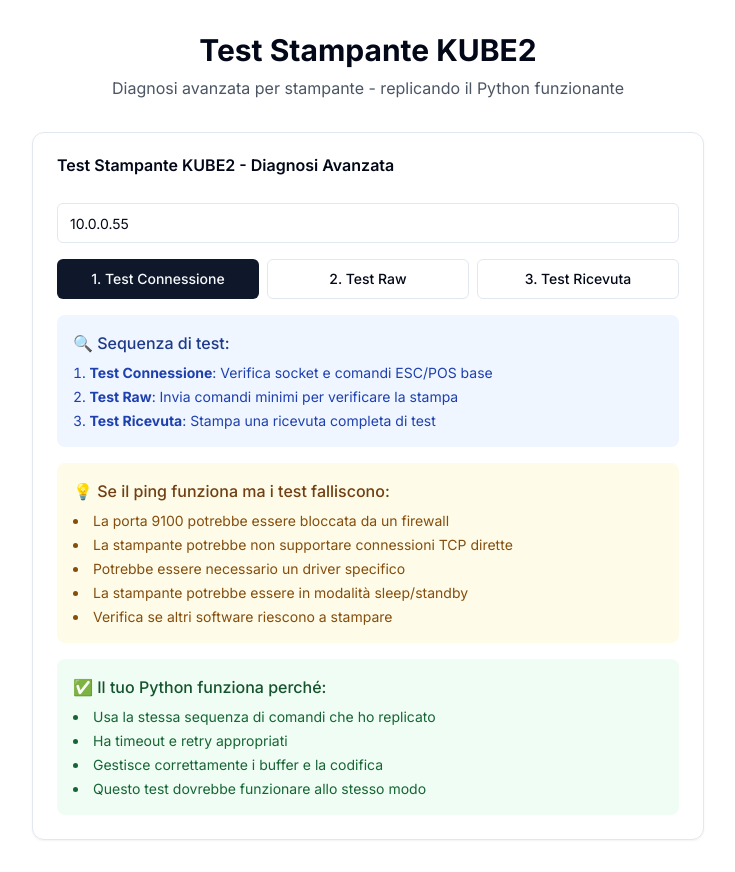
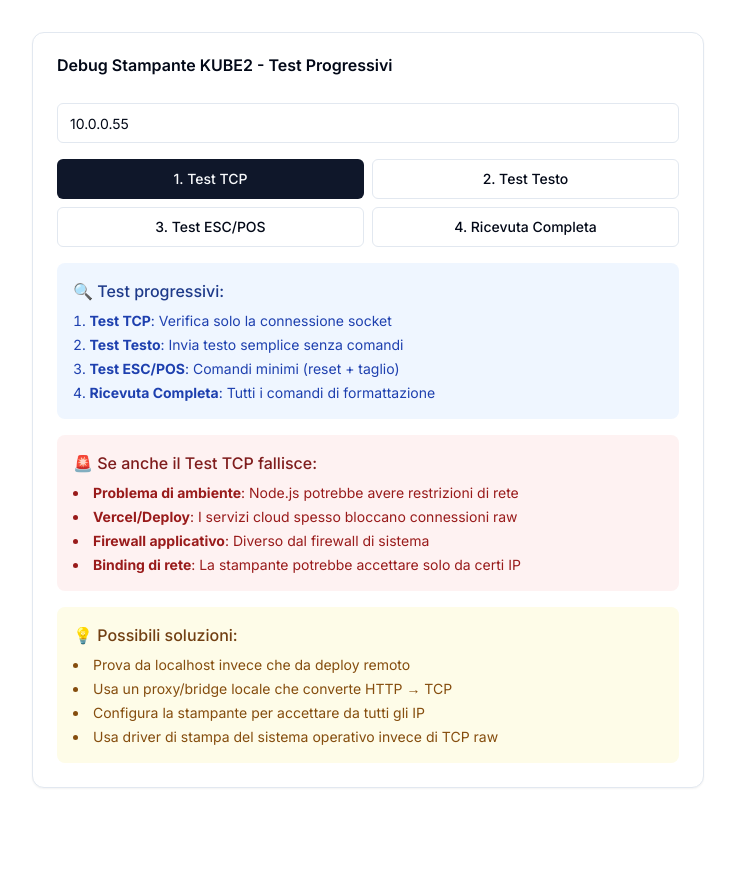
Before and after one commit to AugustoCodingRepository/hotel-management-system, a Next.js app: page /printer-test in a window 1280 px wide. Shown: the whole page, without its empty margins (272-1007 px from the left). After the commit the page ends 820 px from the top, so only its background shows below. Built offline with nearby package versions, Linux system fonts and the light colour scheme.

Commit message:
Add printer-test and command

```diff
--- a/src/app/components/printer-test.tsx
+++ b/src/app/components/printer-test.tsx
@@ -16,7 +16,7 @@ export function PrinterTest() {
   const [testing, setTesting] = useState(false)
   const [result, setResult] = useState<TestResult | null>(null)
 
-  const testConnection = async () => {
+  const testTcpConnection = async () => {
     setTesting(true)
     setResult(null)
 
@@ -42,13 +42,13 @@ export function PrinterTest() {
     }
   }
 
-  const testActualPrint = async () => {
+  const testRawPrint = async () => {
     setTesting(true)
     setResult(null)
 
     try {
-      // Test con ricevuta semplice
-      const testReceipt = generateSimpleTestReceipt()
+      // Test con solo testo senza comandi ESC/POS
+      const rawText = "TEST STAMPA SEMPLICE\nSenza comandi ESC/POS\nSolo testo normale\n\n\n"
 
       const response = await fetch('/api/print/kube2', {
         method: 'POST',
@@ -57,21 +57,21 @@ export function PrinterTest() {
         },
         body: JSON.stringify({
           printerIp,
-          content: testReceipt,
-          tableNumber: 99,
+          content: rawText,
+          tableNumber: 77,
         }),
       })
 
       const data = await response.json()
       setResult({
         success: data.success,
-        message: data.success ? 'Test di stampa completato!' : 'Test di stampa fallito',
-        details: data.error || 'Ricevuta di test inviata alla stampante KUBE2'
+        message: data.success ? 'Test testo semplice OK!' : 'Test testo fallito',
+        details: data.error || 'Testo semplice inviato senza comandi ESC/POS'
       })
     } catch (error) {
       setResult({
         success: false,
-        message: 'Errore test stampa',
+        message: 'Errore test testo',
         details: error instanceof Error ? error.message : 'Errore sconosciuto'
       })
     } finally {
@@ -79,13 +79,13 @@ export function PrinterTest() {
     }
   }
 
-  const testRawPrint = async () => {
+  const testEscPosPrint = async () => {
     setTesting(true)
     setResult(null)
 
     try {
-      // Test con comandi raw minimi
-      const rawContent = "\x1B@TEST KUBE II\n\nStampa funzionante!\n\n\n\x1DV\x00"
+      // Test con comandi ESC/POS minimi
+      const escPosContent = "\x1B@TEST ESC/POS\n\nComandi stampante\n\n\n\x1DV\x00"
 
       const response = await fetch('/api/print/kube2', {
         method: 'POST',
@@ -94,21 +94,21 @@ export function PrinterTest() {
         },
         body: JSON.stringify({
           printerIp,
-          content: rawContent,
-          tableNumber: 88,
+          content: escPosContent,
+          tableNumber: 66,
         }),
       })
 
       const data = await response.json()
       setResult({
         success: data.success,
-        message: data.success ? 'Test raw completato!' : 'Test raw fallito',
-        details: data.error || 'Comandi raw inviati alla stampante'
+        message: data.success ? 'Test ESC/POS OK!' : 'Test ESC/POS fallito',
+        details: data.error || 'Comandi ESC/POS inviati (reset + taglio)'
       })
     } catch (error) {
       setResult({
         success: false,
-        message: 'Errore test raw',
+        message: 'Errore test ESC/POS',
         details: error instanceof Error ? error.message : 'Errore sconosciuto'
       })
     } finally {
@@ -116,7 +116,43 @@ export function PrinterTest() {
     }
   }
 
-  const generateSimpleTestReceipt = () => {
+  const testFullReceipt = async () => {
+    setTesting(true)
+    setResult(null)
+
+    try {
+      const fullReceipt = generateFullTestReceipt()
+
+      const response = await fetch('/api/print/kube2', {
+        method: 'POST',
+        headers: {
+          'Content-Type': 'application/json',
+        },
+        body: JSON.stringify({
+          printerIp,
+          content: fullReceipt,
+          tableNumber: 55,
+        }),
+      })
+
+      const data = await response.json()
+      setResult({
+        success: data.success,
+        message: data.success ? 'Ricevuta completa OK!' : 'Ricevuta completa fallita',
+        details: data.error || 'Ricevuta completa con tutti i comandi ESC/POS'
+      })
+    } catch (error) {
+      setResult({
+        success: false,
+        message: 'Errore ricevuta completa',
+        details: error instanceof Error ? error.message : 'Errore sconosciuto'
+      })
+    } finally {
+      setTesting(false)
+    }
+  }
+
+  const generateFullTestReceipt = () => {
     const ESC = "\x1B"
     const GS = "\x1D"
 
@@ -128,35 +164,51 @@ export function PrinterTest() {
     // Centro
     content += ESC + "a" + "\x01"
     content += ESC + "!" + "\x18" // Grande
-    content += "TEST KUBE II\n"
+    content += "IL NIDO\n"
     content += ESC + "!" + "\x00" // Normale
-    content += "Sistema Hotel\n"
+    content += "Hotel Sorrento ***\n"
+    content += "Via Nastro Verde 82\n"
+    content += "Sorrento (80067)\n"
+    content += "Tel: +39 081 878 2706\n"
     content += "\n"
+
+    content += "================================\n"
 
     // Sinistra
     content += ESC + "a" + "\x00"
-    content += "TAVOLO: 99\n"
+    content += ESC + "!" + "\x08" // Grassetto
+    content += "TAVOLO: 55\n"
+    content += ESC + "!" + "\x00"
     content += `DATA: ${new Date().toLocaleDateString("it-IT")}\n`
     content += `ORA: ${new Date().toLocaleTimeString("it-IT")}\n`
     content += "\n"
 
     content += "--------------------------------\n"
-    content += "1x Test Item             EUR 5.00\n"
-    content += "1x Caffe                 EUR 1.50\n"
+    content += ESC + "!" + "\x08"
+    content += "ORDINE:\n"
+    content += ESC + "!" + "\x00"
+    content += "--------------------------------\n"
+
+    // Articoli
+    content += "1x Risotto ai Funghi     EUR 14.00\n"
+    content += "2x Caffe                 EUR  3.00\n"
+    content += "1x Acqua                 EUR  2.50\n"
+
     content += "--------------------------------\n"
 
     // Totale a destra
     content += ESC + "a" + "\x02"
     content += ESC + "!" + "\x08"
-    content += "TOTALE: EUR 6.50\n"
+    content += "TOTALE: EUR 19.50\n"
     content += ESC + "!" + "\x00"
 
     // Centro
     content += ESC + "a" + "\x01"
     content += "================================\n"
     content += "\n"
-    content += "Test completato!\n"
-    content += "Grazie\n"
+    content += "Grazie per la visita!\n"
+    content += "www.ilnido.it\n"
+    content += "\n"
     content += "\n"
     content += "\n"
 
@@ -170,7 +222,7 @@ export function PrinterTest() {
     <div className="max-w-2xl mx-auto">
       <Card>
         <CardHeader>
-          <CardTitle>Test Stampante KUBE2 - Diagnosi Avanzata</CardTitle>
+          <CardTitle>Debug Stampante KUBE2 - Test Progressivi</CardTitle>
         </CardHeader>
         <CardContent className="space-y-4">
           <div className="flex gap-2">
@@ -183,13 +235,13 @@ export function PrinterTest() {
             />
           </div>
 
-          <div className="grid grid-cols-1 md:grid-cols-3 gap-2">
+          <div className="grid grid-cols-2 gap-2">
             <Button
-              onClick={testConnection}
+              onClick={testTcpConnection}
               disabled={testing || !printerIp}
               className="w-full"
             >
-              {testing ? 'Testing...' : '1. Test Connessione'}
+              {testing ? 'Testing...' : '1. Test TCP'}
             </Button>
             <Button
               onClick={testRawPrint}
@@ -197,15 +249,23 @@ export function PrinterTest() {
               variant="outline"
               className="w-full"
             >
-              {testing ? 'Printing...' : '2. Test Raw'}
+              {testing ? 'Printing...' : '2. Test Testo'}
             </Button>
             <Button
-              onClick={testActualPrint}
+              onClick={testEscPosPrint}
               disabled={testing || !printerIp}
               variant="outline"
               className="w-full"
             >
-              {testing ? 'Printing...' : '3. Test Ricevuta'}
+              {testing ? 'Printing...' : '3. Test ESC/POS'}
+            </Button>
+            <Button
+              onClick={testFullReceipt}
+              disabled={testing || !printerIp}
+              variant="outline"
+              className="w-full"
+            >
+              {testing ? 'Printing...' : '4. Ricevuta Completa'}
             </Button>
           </div>
 
@@ -228,32 +288,32 @@ export function PrinterTest() {
           )}
 
           <div className="bg-blue-50 p-4 rounded-lg">
-            <h4 className="font-medium text-blue-900 mb-2">🔍 Sequenza di test:</h4>
+            <h4 className="font-medium text-blue-900 mb-2">🔍 Test progressivi:</h4>
             <ol className="text-sm text-blue-800 space-y-1 list-decimal list-inside">
-              <li><strong>Test Connessione</strong>: Verifica socket e comandi ESC/POS base</li>
-              <li><strong>Test Raw</strong>: Invia comandi minimi per verificare la stampa</li>
-              <li><strong>Test Ricevuta</strong>: Stampa una ricevuta completa di test</li>
+              <li><strong>Test TCP</strong>: Verifica solo la connessione socket</li>
+              <li><strong>Test Testo</strong>: Invia testo semplice senza comandi</li>
+              <li><strong>Test ESC/POS</strong>: Comandi minimi (reset + taglio)</li>
+              <li><strong>Ricevuta Completa</strong>: Tutti i comandi di formattazione</li>
             </ol>
           </div>
 
-          <div className="bg-yellow-50 p-4 rounded-lg">
-            <h4 className="font-medium text-yellow-900 mb-2">💡 Se il ping funziona ma i test falliscono:</h4>
-            <ul className="text-sm text-yellow-800 space-y-1 list-disc list-inside">
-              <li>La porta 9100 potrebbe essere bloccata da un firewall</li>
-              <li>La stampante potrebbe non supportare connessioni TCP dirette</li>
-              <li>Potrebbe essere necessario un driver specifico</li>
-              <li>La stampante potrebbe essere in modalità sleep/standby</li>
-              <li>Verifica se altri software riescono a stampare</li>
+          <div className="bg-red-50 p-4 rounded-lg">
+            <h4 className="font-medium text-red-900 mb-2">🚨 Se anche il Test TCP fallisce:</h4>
+            <ul className="text-sm text-red-800 space-y-1 list-disc list-inside">
+              <li><strong>Problema di ambiente</strong>: Node.js potrebbe avere restrizioni di rete</li>
+              <li><strong>Vercel/Deploy</strong>: I servizi cloud spesso bloccano connessioni raw</li>
+              <li><strong>Firewall applicativo</strong>: Diverso dal firewall di sistema</li>
+              <li><strong>Binding di rete</strong>: La stampante potrebbe accettare solo da certi IP</li>
             </ul>
           </div>
 
-          <div className="bg-green-50 p-4 rounded-lg">
-            <h4 className="font-medium text-green-900 mb-2">✅ Il tuo Python funziona perché:</h4>
-            <ul className="text-sm text-green-800 space-y-1 list-disc list-inside">
-              <li>Usa la stessa sequenza di comandi che ho replicato</li>
-              <li>Ha timeout e retry appropriati</li>
-              <li>Gestisce correttamente i buffer e la codifica</li>
-              <li>Questo test dovrebbe funzionare allo stesso modo</li>
+          <div className="bg-yellow-50 p-4 rounded-lg">
+            <h4 className="font-medium text-yellow-900 mb-2">💡 Possibili soluzioni:</h4>
+            <ul className="text-sm text-yellow-800 space-y-1 list-disc list-inside">
+              <li>Prova da localhost invece che da deploy remoto</li>
+              <li>Usa un proxy/bridge locale che converte HTTP → TCP</li>
+              <li>Configura la stampante per accettare da tutti gli IP</li>
+              <li>Usa driver di stampa del sistema operativo invece di TCP raw</li>
             </ul>
           </div>
         </CardContent>
--- a/src/app/printer-test/page.tsx
+++ b/src/app/printer-test/page.tsx
@@ -1,16 +1,8 @@
 import { PrinterTest } from '@/app/components/printer-test'
-
 
 export default function PrinterTestPage() {
   return (
     <div className="container mx-auto py-8">
-      <div className="mb-8 text-center">
-        <h1 className="text-3xl font-bold mb-2">Test Stampante KUBE2</h1>
-        <p className="text-gray-600">
-          Diagnosi avanzata per stampante - replicando il Python funzionante
-        </p>
-      </div>
-
       <PrinterTest />
     </div>
   )
```
Also changed, not shown: src/app/api/print/kube2/route.ts (+28 -42 lines), src/app/api/print/kube2/test/route.ts (+56 -94 lines).
